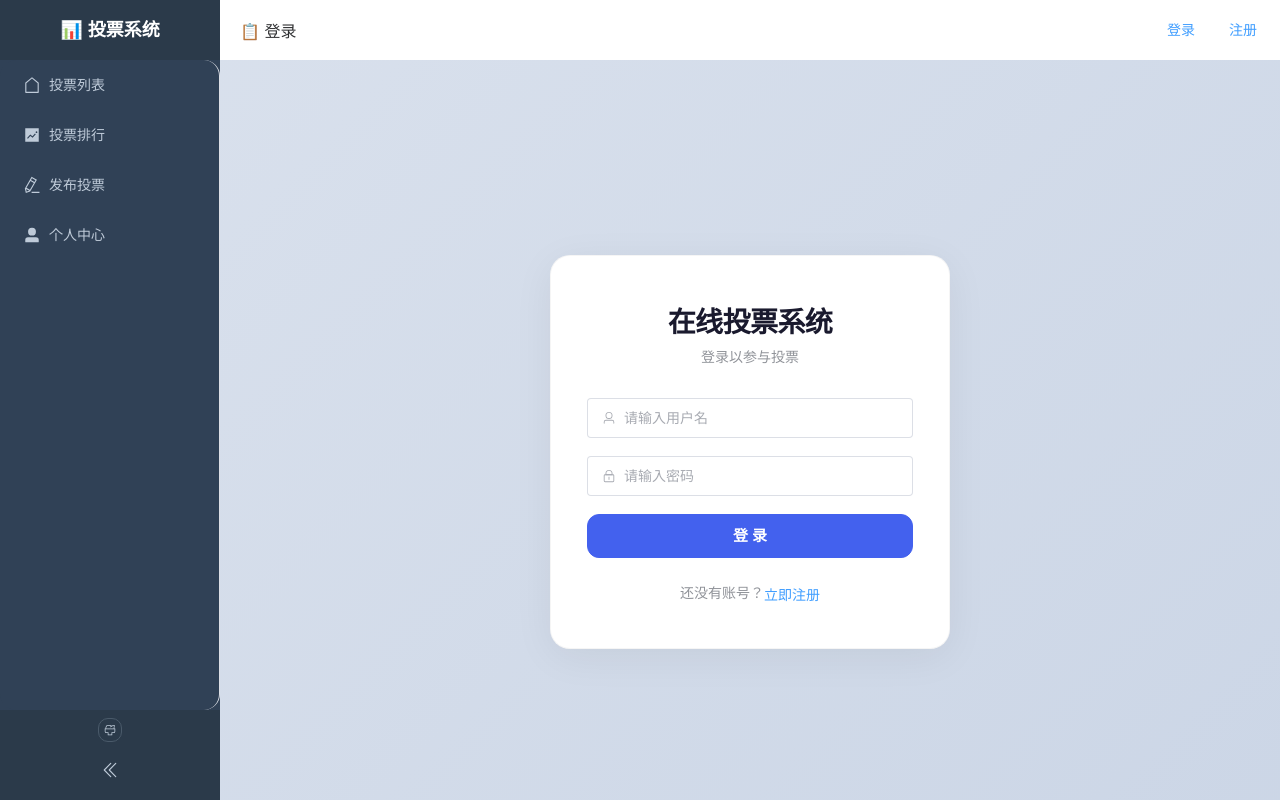
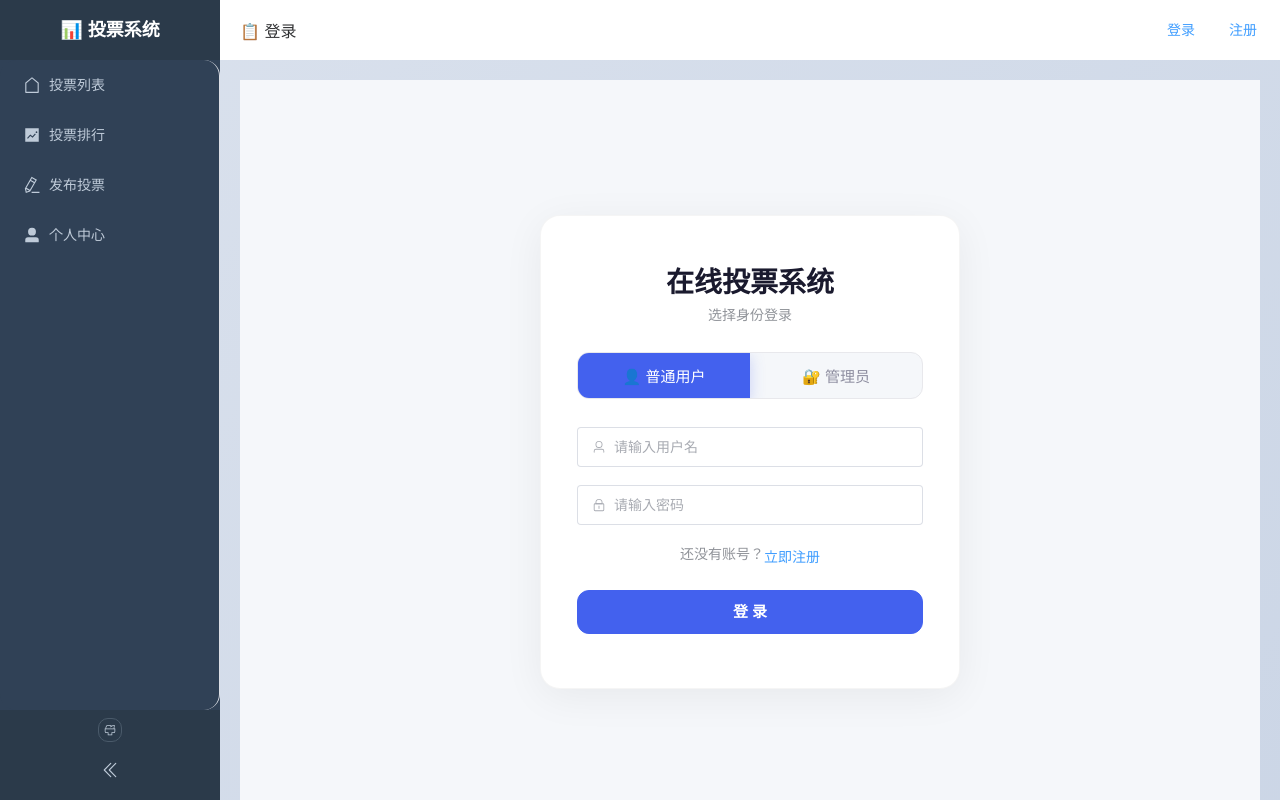
Before and after one commit to frag-xo/2026-onlineVoting-Project, a Vue app in the folder online_voting_vue/: page /login in a window 1280 px wide. Built offline with nearby package versions, Linux system fonts and the light colour scheme.

Commit message:
feat: 登录页面双Tab改造

```diff
--- a/online_voting_vue/src/views/Login.vue
+++ b/online_voting_vue/src/views/Login.vue
@@ -2,13 +2,32 @@
   <div class="login-container">
     <div class="login-box">
       <h1 class="login-title">在线投票系统</h1>
-      <p class="login-subtitle">登录以参与投票</p>
+      <p class="login-subtitle">选择身份登录</p>
 
+      <!-- Tab 切换 -->
+      <div class="login-tabs">
+        <div
+            class="login-tab"
+            :class="{ active: loginType === 'user' }"
+            @click="loginType = 'user'"
+        >
+          👤 普通用户
+        </div>
+        <div
+            class="login-tab"
+            :class="{ active: loginType === 'admin' }"
+            @click="loginType = 'admin'"
+        >
+          🔐 管理员
+        </div>
+      </div>
+
+      <!-- 登录表单 -->
       <el-form :model="form" :rules="rules" ref="formRef" label-width="0">
         <el-form-item prop="uname">
           <el-input
               v-model="form.uname"
-            placeholder="请输入用户名"
+              :placeholder="loginType === 'admin' ? '请输入管理员用户名' : '请输入用户名'"
               size="large"
               prefix-icon="User"
           />
@@ -25,16 +44,28 @@
           />
         </el-form-item>
 
-        <el-form-item>
-          <el-button type="primary" size="large" @click="handleLogin" :loading="loading" class="login-btn">
-            登 录
-          </el-button>
-        </el-form-item>
-
-        <div class="login-footer">
+        <!-- 普通用户：显示注册链接 -->
+        <div v-if="loginType === 'user'" class="login-extra">
           <span>还没有账号？</span>
           <el-link type="primary" @click="goRegister">立即注册</el-link>
         </div>
+
+        <!-- 管理员：显示不可注册提示 -->
+        <div v-else class="login-extra admin-hint">
+          <span>🔒 管理员账号由系统分配，不可注册</span>
+        </div>
+
+        <el-form-item>
+          <el-button
+              type="primary"
+              size="large"
+              @click="handleLogin"
+              :loading="loading"
+              class="login-btn"
+          >
+            {{ loginType === 'admin' ? '管理员登录' : '登 录' }}
+          </el-button>
+        </el-form-item>
       </el-form>
     </div>
   </div>
@@ -51,6 +82,9 @@ const router = useRouter()
 const route = useRoute()
 const formRef = ref<FormInstance>()
 const loading = ref(false)
+
+// 登录类型
+const loginType = ref<'user' | 'admin'>('user')
 
 const form = reactive({
   uname: '',
@@ -69,52 +103,58 @@ const rules: FormRules = {
 }
 
 const handleLogin = async () => {
-  console.log('1. handleLogin 开始执行')
-  if (!formRef.value) {
-    console.log('2. formRef 为空，退出')
-    return
-  }
+  if (!formRef.value) return
+
   await formRef.value.validate(async (valid) => {
-    console.log('3. 表单验证结果:', valid)
-    if (valid) {
+    if (!valid) return
+
     loading.value = true
-      console.log('4. 开始调用 login 接口')
     try {
-        console.log('1. 开始调用 login 接口')
-        const res: any = await login(form.uname, form.pwd)
-        console.log('2. login 返回:', res)
+      const userData: any = await login(form.uname, form.pwd)
+      console.log('登录返回数据:', userData)
 
-        // 注意：响应拦截器可能已经返回了 t 对象
-        // 如果 res 是 { uname, utype, id, token, realname }，直接用
-        // 如果 res 是 { code, msg, t, ... }，需要用 res.t
-        const user = res
-        const token = user.token
-        console.log('3. 提取的 token:', token)
+      const token = userData?.token
+      const utype = userData?.utype || 'ROLE_3'
 
       if (!token) {
-          console.error('token 为空！响应结构可能是:', res)
-          ElMessage.error('登录响应中没有 token')
+        ElMessage.error('登录失败：响应中没有 token')
+        loading.value = false
         return
       }
 
+      // 权限校验
+      if (loginType.value === 'admin') {
+        if (utype !== 'ROLE_1') {
+          ElMessage.error('该账号不是管理员，请使用普通用户登录')
+          loading.value = false
+          return
+        }
+      } else {
+        if (utype === 'ROLE_1') {
+          ElMessage.error('管理员请使用管理员入口登录')
+          loading.value = false
+          return
+        }
+      }
+
+      // 保存用户信息
       localStorage.setItem('token', token)
-        localStorage.setItem('userId', String(user.id))
-        localStorage.setItem('username', user.uname)
-        localStorage.setItem('utype', user.utype || 'ROLE_3')
-        console.log('4. localStorage 存储完成')
+      localStorage.setItem('userId', String(userData.id || ''))
+      localStorage.setItem('username', userData.uname || '')
+      localStorage.setItem('utype', utype)
 
-        ElMessage.success('登录成功！')
-        console.log('5. 准备跳转')
+      ElMessage.success(loginType.value === 'admin' ? '管理员登录成功！' : '登录成功！')
+
+      if (utype === 'ROLE_1') {
+        router.push('/admin')
+      } else {
         const redirect = (route.query.redirect as string) || '/'
         router.push(redirect)
-        console.log('6. 跳转命令已执行，目标:', redirect)
+      }
     } catch (error: any) {
-        console.log('7. catch 捕获到错误:', error)
-        ElMessage.error(error.message || '登录失败')
+      console.error('登录错误:', error)
     } finally {
       loading.value = false
-        console.log('10. finally 执行完毕')
-      }
     }
   })
 }
@@ -131,11 +171,12 @@ const goRegister = () => {
   align-items: center;
   min-height: calc(100vh - 56px);
   padding: 20px;
+  background: #f5f7fa;
 }
 
 .login-box {
-  width: 400px;
-  padding: 44px 36px;
+  width: 420px;
+  padding: 44px 36px 36px;
   background: #fff;
   border-radius: 20px;
   box-shadow: 0 8px 40px rgba(0, 0, 0, 0.06);
@@ -147,23 +188,67 @@ const goRegister = () => {
   font-size: 28px;
   font-weight: 700;
   color: #1a1a2e;
-  margin-bottom: 6px;
-  font-family: 'Outfit', sans-serif;
-  letter-spacing: -0.02em;
+  margin-bottom: 4px;
 }
 
 .login-subtitle {
   text-align: center;
   color: #909399;
   font-size: 14px;
-  margin-bottom: 32px;
+  margin-bottom: 28px;
 }
 
-.login-footer {
+.login-tabs {
+  display: flex;
+  gap: 0;
+  margin-bottom: 28px;
+  border-radius: 12px;
+  overflow: hidden;
+  border: 1.5px solid #e8e8ec;
+  background: #f5f7fa;
+}
+
+.login-tab {
+  flex: 1;
+  text-align: center;
+  padding: 12px 0;
+  font-size: 15px;
+  font-weight: 500;
+  color: #8e8ea0;
+  cursor: pointer;
+  transition: all 0.3s ease;
+  background: transparent;
+  user-select: none;
+}
+
+.login-tab:hover {
+  color: #4361ee;
+}
+
+.login-tab.active {
+  background: #4361ee;
+  color: #fff;
+  box-shadow: 0 4px 14px rgba(67, 97, 238, 0.25);
+}
+
+.login-tab.active:hover {
+  color: #fff;
+}
+
+.login-extra {
   text-align: center;
   font-size: 14px;
   color: #909399;
-  margin-top: 24px;
+  margin-bottom: 20px;
+}
+
+.admin-hint {
+  display: inline-block;
+  padding: 8px 20px;
+  background: #fdf6ec;
+  border-radius: 8px;
+  color: #e6a23c;
+  font-size: 13px;
 }
 
 .login-btn {
@@ -175,6 +260,7 @@ const goRegister = () => {
   background: #4361ee !important;
   border-color: #4361ee !important;
   transition: all 0.2s !important;
+  margin-top: 4px;
 }
 
 .login-btn:hover {
@@ -182,4 +268,18 @@ const goRegister = () => {
   transform: translateY(-1px);
   box-shadow: 0 6px 20px rgba(67, 97, 238, 0.25) !important;
 }
+
+@media (max-width: 480px) {
+  .login-box {
+    padding: 32px 20px 28px;
+    margin: 0 12px;
+  }
+  .login-title {
+    font-size: 24px;
+  }
+  .login-tab {
+    font-size: 14px;
+    padding: 10px 0;
+  }
+}
 </style>
```
Also changed, not shown: 1 other file (tests, documents, lock files or other folders). Lines whose indentation alone changed are shown as unchanged.
